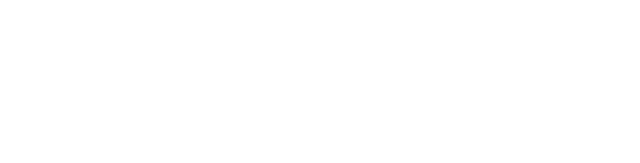
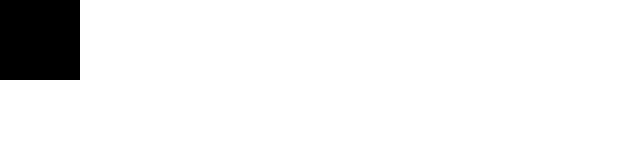
Before and after one commit to cuzzi06/etch-a-sketch, a plain HTML site: page index.html in a window 1280 px wide. Shown: the whole page, without its empty margins (0-640 px from the left). Drawn offline with Linux system fonts and the light colour scheme.

Commit message:
Vincular archivo de estilos y script al HTML
- Añade enlace al archivo de estilos CSS para aplicar diseño al proyecto.
- Conecta el archivo JavaScript para implementar la lógica del Etch a Sketch.

```diff
--- a/index.html
+++ b/index.html
@@ -4,8 +4,10 @@
     <meta charset="UTF-8" />
     <meta name="viewport" content="width=device-width, initial-scale=1.0" />
     <title>Etch a sketch</title>
+    <link rel="stylesheet" href="styles.css" />
   </head>
   <body>
     <div id="container"></div>
+    <script src="script.js"></script>
   </body>
 </html>
```
